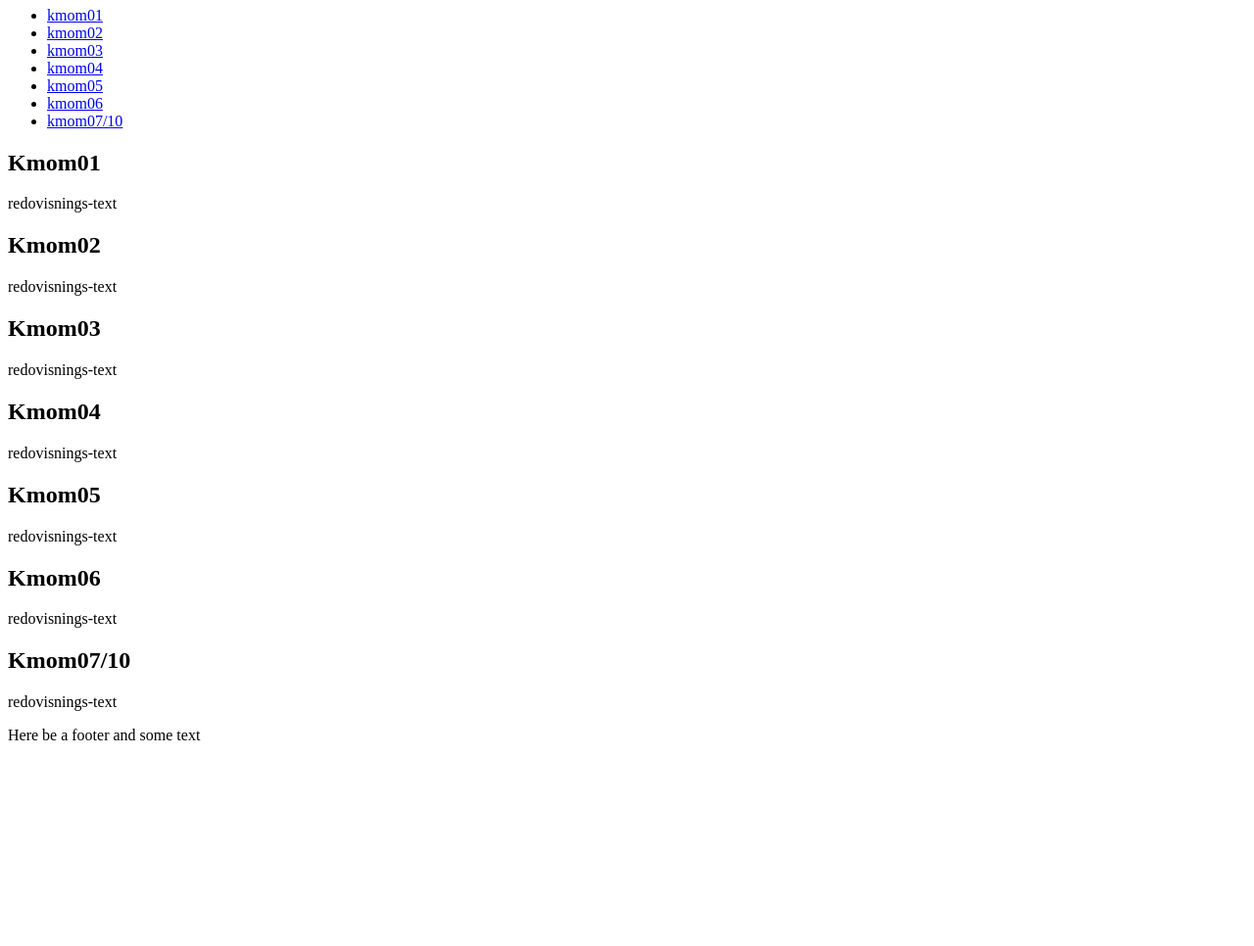
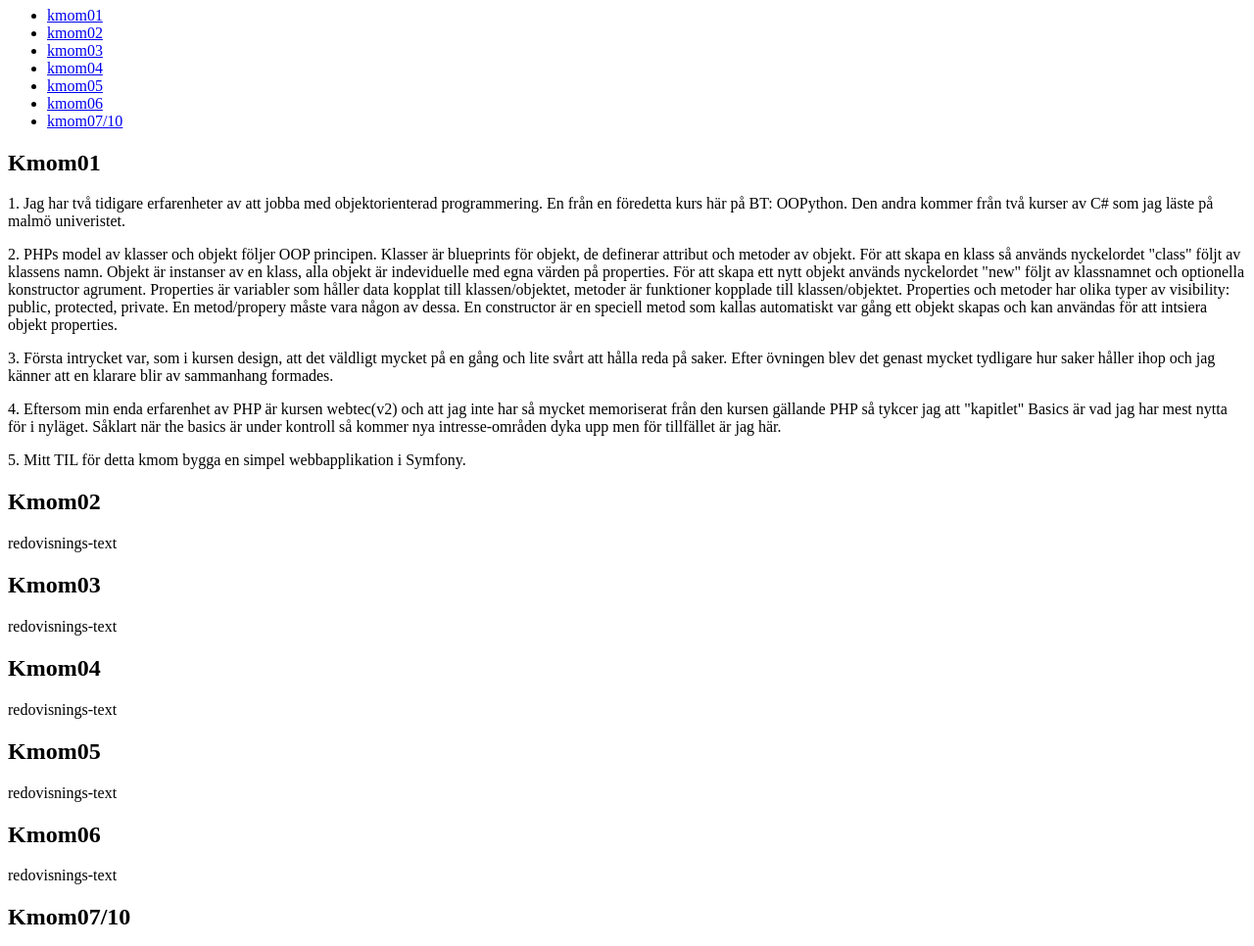
Before and after one commit to Hofvan/mvc-, a Symfony app: template templates/report.html.twig in a window 1280 px wide. Shown: the part 140-1106 px from the top of the page at 98% size. Before the commit the page ends 896 px from the top, so only its background shows below. Run offline with Twig, Linux system fonts and the light colour scheme; the template is opened without the code that fills it, so the values that code supplies are empty; some libraries are stand-ins or nearby versions.

Commit message:
added kmom1 report

```diff
--- a/templates/report.html.twig
+++ b/templates/report.html.twig
@@ -24,7 +24,11 @@
     </div>
 
     <h2 id="kmom01">Kmom01</h2>
-    <p>redovisnings-text</p>
+    <p>1. Jag har två tidigare erfarenheter av att jobba med objektorienterad programmering. En från en föredetta kurs här på BT: OOPython. Den andra kommer från två kurser av C# som jag läste på malmö univeristet. </p>
+    <p>2. PHPs model av klasser och objekt följer OOP principen. Klasser är blueprints för objekt, de definerar attribut och metoder av objekt. För att skapa en klass så används nyckelordet "class" följt av klassens namn. Objekt är instanser av en klass, alla objekt är indeviduelle med egna värden på properties. För att skapa ett nytt objekt används nyckelordet "new" följt av klassnamnet och optionella konstructor agrument. Properties är variabler som håller data kopplat till klassen/objektet, metoder är funktioner kopplade till klassen/objektet. Properties och metoder har olika typer av visibility: public, protected, private. En metod/propery måste vara någon av dessa. En constructor är en speciell metod som kallas automatiskt var gång ett objekt skapas och kan användas för att intsiera objekt properties.</p>
+    <p>3. Första intrycket var, som i kursen design, att det väldligt mycket på en gång och lite svårt att hålla reda på saker. Efter övningen blev det genast mycket tydligare hur saker håller ihop och jag känner att en klarare blir av sammanhang formades.</p>
+    <p>4. Eftersom min enda erfarenhet av PHP är kursen webtec(v2) och att jag inte har så mycket memoriserat från den kursen gällande PHP så tykcer jag att "kapitlet" Basics är vad jag har mest nytta för i nyläget. Såklart när the basics är under kontroll så kommer nya intresse-områden dyka upp men för tillfället är jag här.</p>
+    <p>5. Mitt TIL för detta kmom bygga en simpel webbapplikation i Symfony.</p>
 
     <h2 id="kmom02">Kmom02</h2>
     <p>redovisnings-text</p>
```
